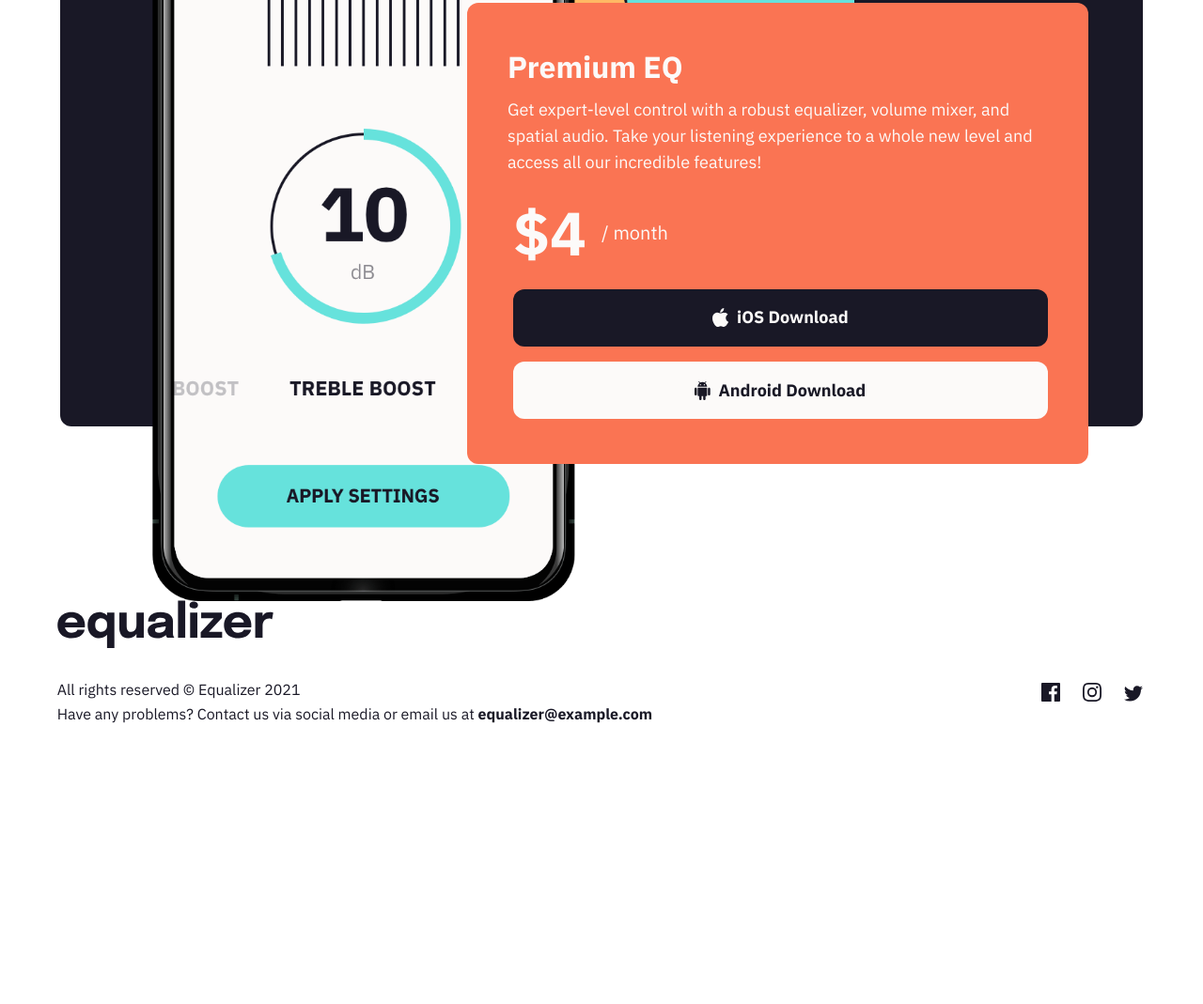
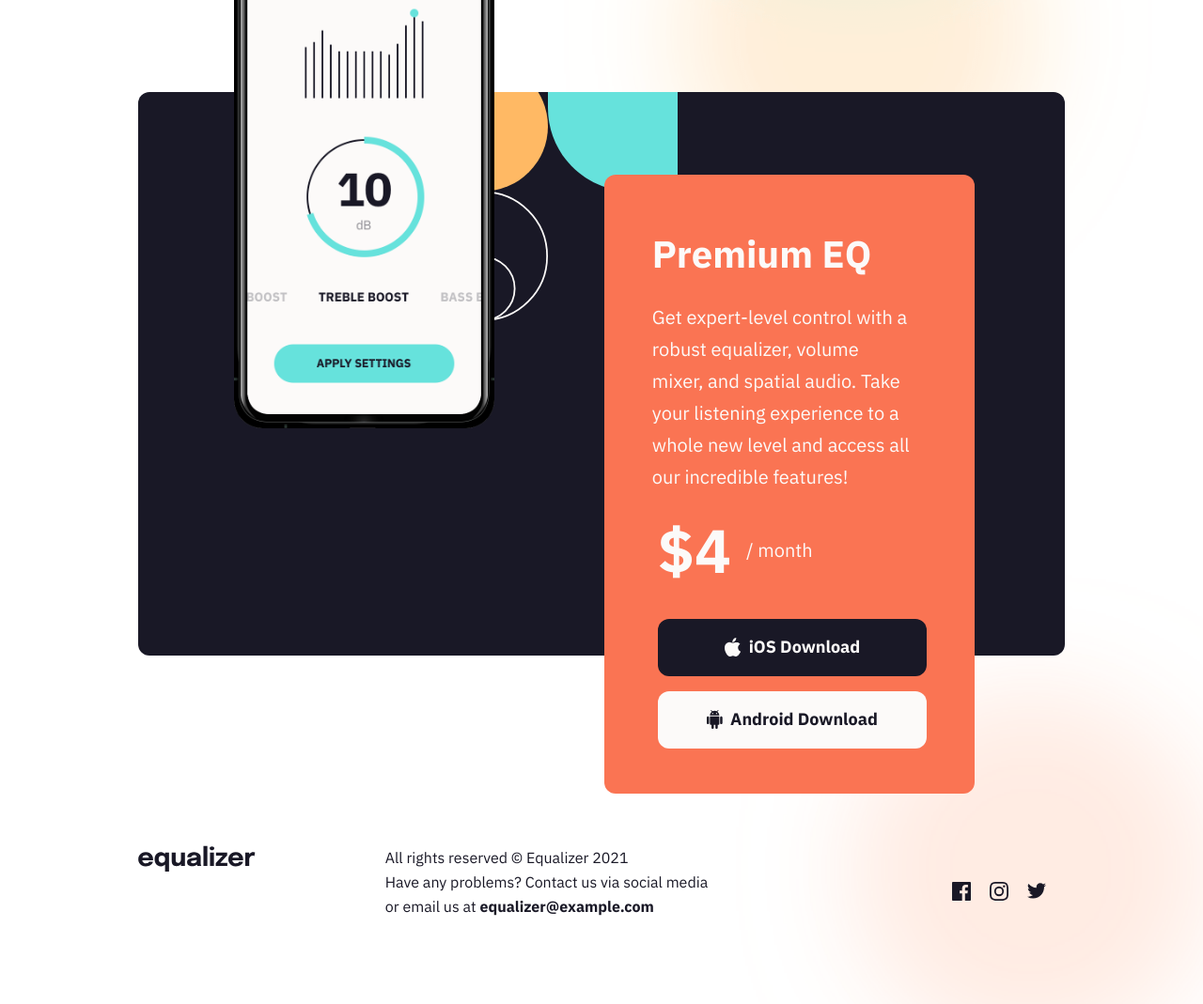
Before and after one commit to CharlieCastleWeb/Front-End-Mentor---Equalizer-landing-page, a plain HTML site: page index.html in a window 1280 px wide. Shown: the part 847-1916 px from the top of the page at 94% size. Before the commit the page ends 1780 px from the top, so only its background shows below. Drawn offline with Linux system fonts and the light colour scheme.

Commit message:
Completed desktop design

```diff
--- a/index.html
+++ b/index.html
@@ -67,9 +67,12 @@
       </p>
     </div>
     <div class="social-media">
-      <img src="./assets/images/icon-facebook.svg" alt="">
+      <!-- <img src="./assets/images/icon-facebook.svg" alt="">
       <img src="./assets/images/icon-instagram.svg" alt="">
-      <img src="./assets/images/icon-twitter.svg" alt="">
+      <img src="./assets/images/icon-twitter.svg" alt=""> -->
+      <div class="social-logo facebook-logo"></div>
+      <div class="social-logo instagram-logo"></div>
+      <div class="social-logo twitter-logo"></div>
     </div>
   </footer>
 
--- a/styles/scss/styles.scss
+++ b/styles/scss/styles.scss
@@ -196,10 +196,26 @@ footer p {
 .social-media {
     margin-top: 4rem;
     margin-bottom: 5rem;
+    display: flex;
 }
 
-.social-media img {
+.social-logo {
+    width: 1.25rem;
+    height: 1.25rem;
+    background-color: #191826;
     margin-right: 1.25rem;
+}
+
+.facebook-logo {
+    mask: url("../../assets/images/icon-facebook.svg") no-repeat center;
+}
+
+.instagram-logo {
+    mask: url("../../assets/images/icon-instagram.svg") no-repeat center;
+}
+
+.twitter-logo {
+    mask: url("../../assets/images/icon-twitter.svg") no-repeat center;
 }
 
 /* TABLET LAYOUT */
@@ -266,10 +282,15 @@ footer p {
         top: 9.375rem;
         right: 3.625rem;
         padding: 3rem 2.7rem;
+        padding-bottom: 3rem !important;
+    }
+
+    a.ios-btn {
+        margin-top: 3.7rem;
     }
 
     footer {
-        margin-top: 11.5rem;
+        // margin-top: 0rem;
         display: flex;
         justify-content: space-between;
         align-items: end;
@@ -297,3 +318,128 @@ footer p {
         margin-right: 0.2rem;
     }
 }
+
+/* DESKTOP LAYOUT */
+
+@media (min-width: 1000px) {
+    body {
+        background-image: url("../../assets/images/bg-pattern-1.svg"),
+                          url("../../assets/images/bg-main-desktop.png");
+        background-position: 100% -3%, 75% -40%;
+        background-size: 22%, auto;
+    }
+
+    header,
+    .hero,
+    .offer,
+    footer {
+        width: 77.083%;
+        margin: 0 auto;
+    }
+
+    header .logo {
+        width: 13.16%;
+    }
+
+    .hero {
+        margin-top: 7.5rem;
+    }
+
+    h1,
+    .hero p {
+        width: 77%;
+    }
+
+    h1 {
+        font-size: 5.5rem;
+        line-height: 5.5rem;
+        letter-spacing: -1px;
+    }
+
+    .hero p {
+        margin-top: 2.5rem;
+        font-size: 1.25rem;
+        line-height: 2.125rem;
+    }
+
+    .offer {
+        margin-top: 20.0625rem;
+        padding-bottom: 7.5em;
+    }
+
+    .offer-image {
+        background-size: 28%;
+        background-position: 42% -260%;
+        height: 30rem;
+    }
+
+    .offer img {
+        width: 28.11%;
+        transform: translateX(0);
+        left: 6.375rem;
+        top: -13.3125rem;
+    }
+
+    .offer-content {
+        width: 40%;
+        top: 5.5rem;
+        right: 6rem;
+        padding: 4rem 3.2rem;
+        /*width: 57.4%;
+        position: absolute;
+        top: 9.375rem;
+        right: 3.625rem;
+        padding: 3rem 2.7rem;*/
+    }
+
+    .offer-content h2 {
+        font-size: 2.5rem;
+    }
+
+    .offer-content .offer-description {
+        padding-top: 1.2rem;
+        font-size: 1.25rem;
+        line-height: 2.125rem;
+        width: 95%;
+    }
+
+    a.ios-btn:hover {
+        cursor: pointer;
+        background-color: $green;
+    }
+
+    a.android-btn:hover {
+        cursor: pointer;
+        background-color: $yellow;
+    }
+
+
+
+    footer {
+        margin-top: 12.625rem;
+        margin-bottom: 5.6875rem;
+    }
+
+    .footer-text {
+        width: 90%;
+        display: flex;
+        align-items: flex-start;
+    }
+
+    footer .logo {
+        margin-top: 0;
+        width: 14.47%;
+        object-fit: contain;
+    }
+
+    .footer-text p {
+        margin-top: 0;
+        margin-left: 8.61rem;
+        width: 40%;
+    }
+
+    .social-logo:hover {
+        cursor: pointer;
+        background-color: $red;
+    }
+}
```
Also changed, not shown: styles/css/styles.css, 1 other file.
